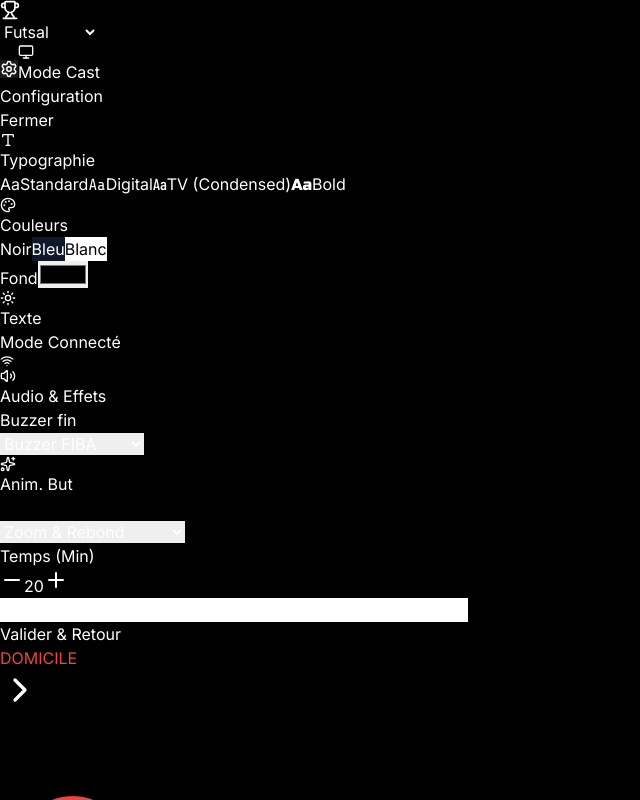
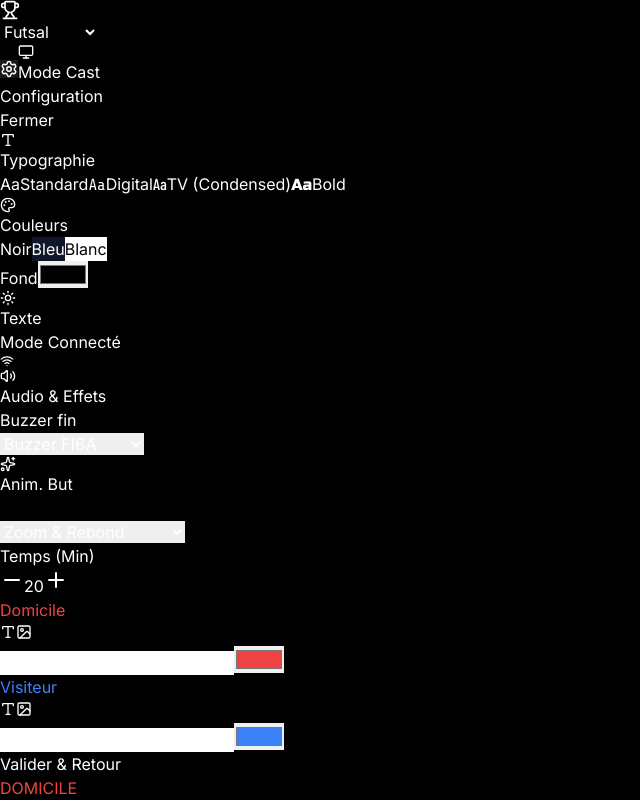
Before and after one commit to Moh2l/mon-scoreboard, a React (Vite) app: page / in a window 1280 px wide. Both pictures are taken after a click on the button 9 px from the left and 69 px from the top of the page. Shown: the top 800 px of the page, without its empty margins (0-640 px from the left). Built offline with nearby package versions, Linux system fonts and the light colour scheme.

Commit message:
Mise à jour finale avec corrections iOS et PWA

```diff
--- a/src/App.jsx
+++ b/src/App.jsx
@@ -1,6 +1,6 @@
-// Version: Scoreboard 4.0
-// Release: Production Stable
-// Features: Hard Lock 40/40/20, 4 Fonts (Standard/Digital/TV/Bold), Custom Colors, PWA, Audio
+// Version: Scoreboard 4.1
+// Release: Production Stable (Fix: Team Colors & Logos Restored)
+// Features: Hard Lock 40/40/20, 4 Fonts, Custom Colors, PWA, Audio, Team Config
 import React, { useState, useEffect, useRef } from 'react';
 import { Play, Pause, RotateCcw, Settings, Monitor, Smartphone, Trophy, Minimize, Maximize, ChevronLeft, ChevronRight, AlertCircle, Upload, Type, Image as ImageIcon, ArrowLeft, ArrowRight, Plus, Minus, MousePointerClick, Volume2, Sparkles, Download, Wifi, WifiOff, Share, Palette, Sun, Moon } from 'lucide-react';
 
@@ -25,7 +25,6 @@ const ANIMATION_OPTIONS = [
   { id: 'pulse', name: "Pulsation Néon" }
 ];
 
-// LISTE DE 4 FONTS (Sport supprimé)
 const FONTS = [
   { id: 'standard', name: 'Standard', family: "'Inter', sans-serif" },
   { id: 'digital', name: 'Digital', family: "'Share Tech Mono', monospace" },
@@ -41,7 +40,6 @@ const PRESET_COLORS = [
 
 const AnimationStyles = () => (
   <style>{`
-    /* Import optimisé sans Chakra Petch */
     @import url('https://fonts.googleapis.com/css2?family=Barlow+Condensed:wght@500;700&family=Inter:wght@400;700;900&family=Russo+One&family=Share+Tech+Mono&display=swap');
 
     @keyframes anim-zoom { 0% { transform: scale(0); opacity: 0; } 60% { transform: scale(1.2); opacity: 1; } 100% { transform: scale(1); opacity: 1; } }
@@ -498,7 +496,7 @@ const App = () => {
                 </div>
               </div>
 
-              {/* DURÉE & NOMS */}
+              {/* DURÉE & TEAMS (RESTORATION DU BLOC COMPLET) */}
               <div className="bg-zinc-900/50 p-4 rounded-xl border border-zinc-700">
                 <label className="block text-xs uppercase text-slate-400 font-bold mb-2">Temps (Min)</label>
                 <div className="flex items-center gap-4 justify-center bg-zinc-800 p-2 rounded border border-zinc-600">
@@ -507,9 +505,36 @@ const App = () => {
                   <button onClick={() => handleTimeChange(config.timePerPeriod + 1)} className="p-2 hover:bg-zinc-700 rounded text-white"><Plus size={24} /></button>
                 </div>
               </div>
+
+              {/* TEAMS CONFIGURATION (RESTORED) */}
               <div className="grid grid-cols-2 gap-4">
-                <input value={homeName} onChange={e => setHomeName(e.target.value)} className="w-full bg-zinc-800 p-3 rounded-xl border border-zinc-600 text-sm text-white" placeholder="Domicile" />
-                <input value={awayName} onChange={e => setAwayName(e.target.value)} className="w-full bg-zinc-800 p-3 rounded-xl border border-zinc-600 text-sm text-white" placeholder="Visiteur" />
+                {/* HOME CONFIG */}
+                <div className="bg-zinc-900/50 p-4 rounded-xl border border-zinc-700">
+                  <div className="flex justify-between items-center mb-2">
+                    <label className="text-xs uppercase text-slate-400 font-bold" style={{ color: homeColor }}>Domicile</label>
+                    <div className="flex bg-zinc-800 rounded p-1">
+                      <button onClick={() => setUseHomeLogo(false)} className={`p-1 rounded ${!useHomeLogo ? 'bg-indigo-600' : 'text-zinc-400'}`}><Type size={16} /></button>
+                      <button onClick={() => setUseHomeLogo(true)} className={`p-1 rounded ${useHomeLogo ? 'bg-indigo-600' : 'text-zinc-400'}`}><ImageIcon size={16} /></button>
+                    </div>
+                  </div>
+                  {!useHomeLogo ? <input value={homeName} onChange={e => setHomeName(e.target.value)} className="w-full bg-zinc-800 p-2 rounded border border-zinc-600 mb-2 text-white" placeholder="Nom Équipe" />
+                    : <div className="flex gap-2 items-center"><label className="flex-1 cursor-pointer bg-zinc-800 hover:bg-zinc-700 p-2 rounded border border-zinc-600 flex items-center justify-center gap-2 text-sm text-zinc-300"><Upload size={16} /> Logo...<input type="file" accept="image/*" className="hidden" onChange={(e) => handleLogoUpload(e, 'home')} /></label>{homeLogo && <img src={homeLogo} alt="Preview" className="h-10 w-10 object-contain bg-black/20 rounded" />}</div>}
+                  <input type="color" value={homeColor} onChange={e => setHomeColor(e.target.value)} className="w-full h-8 rounded cursor-pointer mt-2 bg-transparent" />
+                </div>
+
+                {/* AWAY CONFIG */}
+                <div className="bg-zinc-900/50 p-4 rounded-xl border border-zinc-700">
+                  <div className="flex justify-between items-center mb-2">
+                    <label className="text-xs uppercase text-slate-400 font-bold" style={{ color: awayColor }}>Visiteur</label>
+                    <div className="flex bg-zinc-800 rounded p-1">
+                      <button onClick={() => setUseAwayLogo(false)} className={`p-1 rounded ${!useAwayLogo ? 'bg-indigo-600' : 'text-zinc-400'}`}><Type size={16} /></button>
+                      <button onClick={() => setUseAwayLogo(true)} className={`p-1 rounded ${useAwayLogo ? 'bg-indigo-600' : 'text-zinc-400'}`}><ImageIcon size={16} /></button>
+                    </div>
+                  </div>
+                  {!useAwayLogo ? <input value={awayName} onChange={e => setAwayName(e.target.value)} className="w-full bg-zinc-800 p-2 rounded border border-zinc-600 mb-2 text-white" placeholder="Nom Équipe" />
+                    : <div className="flex gap-2 items-center"><label className="flex-1 cursor-pointer bg-zinc-800 hover:bg-zinc-700 p-2 rounded border border-zinc-600 flex items-center justify-center gap-2 text-sm text-zinc-300"><Upload size={16} /> Logo...<input type="file" accept="image/*" className="hidden" onChange={(e) => handleLogoUpload(e, 'away')} /></label>{awayLogo && <img src={awayLogo} alt="Preview" className="h-10 w-10 object-contain bg-black/20 rounded" />}</div>}
+                  <input type="color" value={awayColor} onChange={e => setAwayColor(e.target.value)} className="w-full h-8 rounded cursor-pointer mt-2 bg-transparent" />
+                </div>
               </div>
 
             </div>
```
